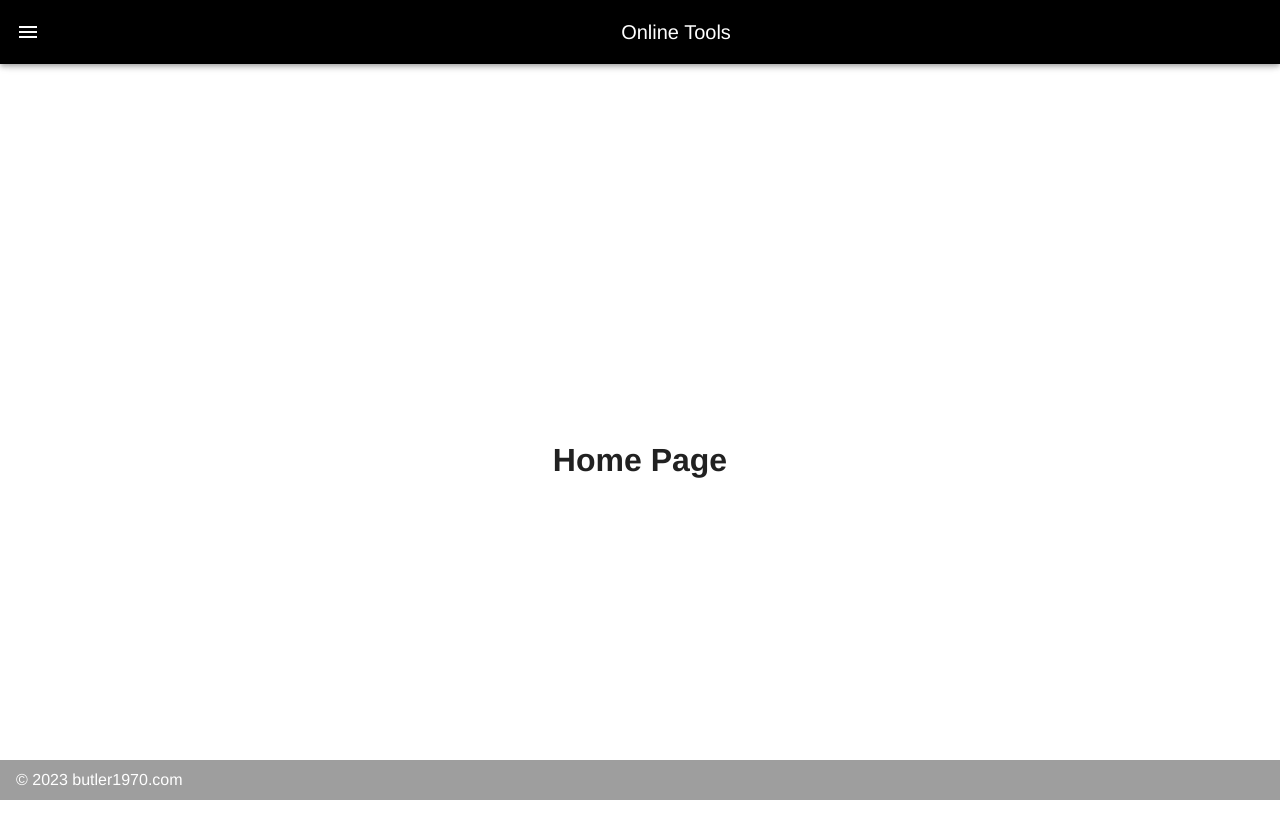
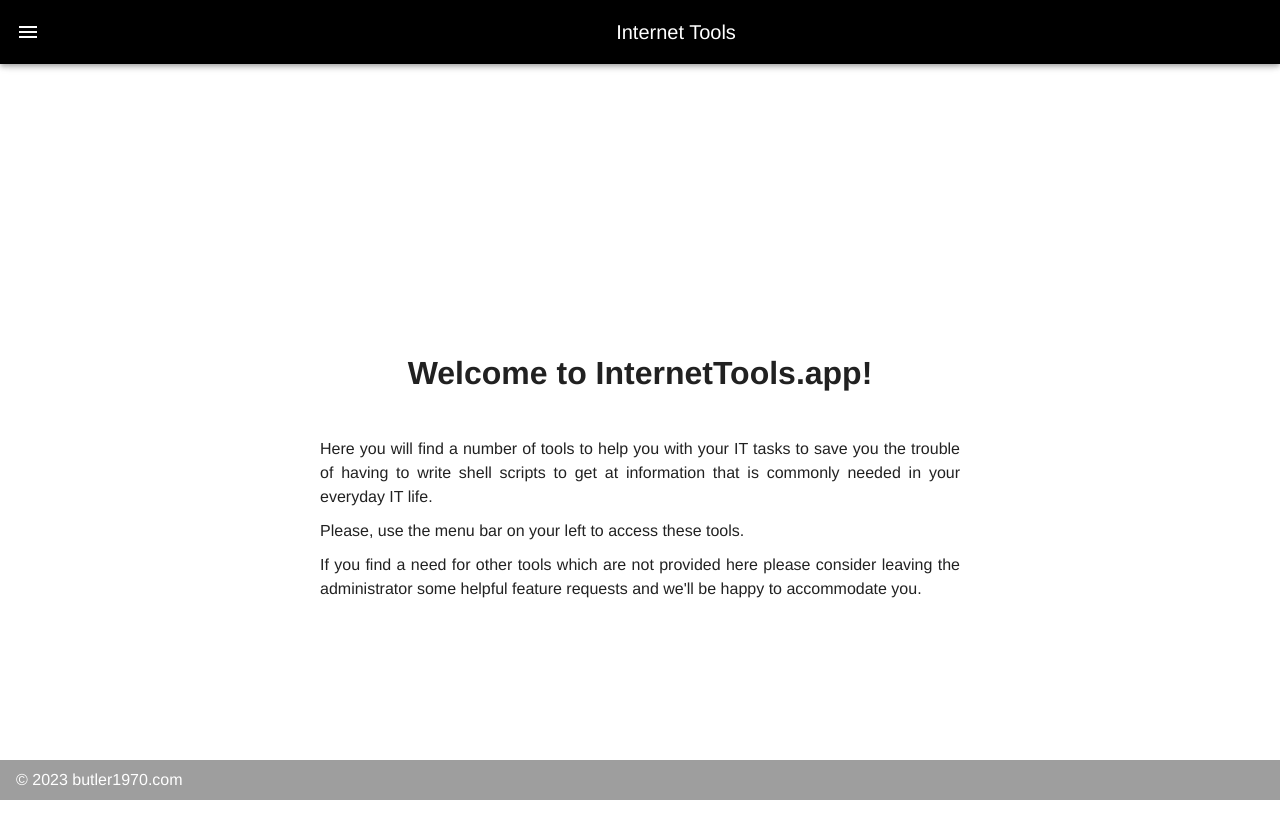
Before and after one commit to butler1970/vue, a Vue app: page / in a window 1280 px wide. Shown: the top 838 px of the page. Built offline with nearby package versions, Linux system fonts and the light colour scheme.

Commit message:
Added integration with ipify.org to retrieve client ip address.

```diff
--- a/src/App.vue
+++ b/src/App.vue
@@ -2,13 +2,13 @@
   <v-app>
     <v-app-bar color="primary" class="flex-grow-0" app>
       <v-app-bar-nav-icon @click.stop="drawer = !drawer"></v-app-bar-nav-icon>
-      <v-app-bar-title>Online Tools</v-app-bar-title>
+      <v-app-bar-title>Internet Tools</v-app-bar-title>
     </v-app-bar>
     <v-navigation-drawer app v-model="drawer">
       <v-list-item>
         <v-list-item-content>
-          <v-list-item-title class="text-h6">Online Tools</v-list-item-title>
-          <v-list-item-subtitle>Select the desired online tool</v-list-item-subtitle>
+          <v-list-item-title class="text-h6">Internet Tools</v-list-item-title>
+          <v-list-item-subtitle>Select the desired internet tool</v-list-item-subtitle>
         </v-list-item-content>
       </v-list-item>
       <v-divider></v-divider>
@@ -41,7 +41,7 @@ export default {
   data: () => ({
     drawer: false,
     items: [
-      {title: 'Home', icon: 'mdi-view-dashboard', route: '/'},
+      {title: 'Home', icon: 'mdi-home', route: '/'},
       {title: 'MyIP', icon: 'mdi-tools', route: '/my-ip'},
       {title: 'About', icon: 'mdi-account-box', route: '/about'},
     ],
--- a/src/components/HomePage.vue
+++ b/src/components/HomePage.vue
@@ -1,6 +1,9 @@
 <template>
   <div class="home">
-    <h1>Home Page</h1>
+    <h1>Welcome to InternetTools.app!</h1>
+    <p>Here you will find a number of tools to help you with your IT tasks to save you the trouble of having to write shell scripts to get at information that is commonly needed in your everyday IT life. </p>
+    <p>Please, use the menu bar on your left to access these tools.</p>
+    <p>If you find a need for other tools which are not provided here please consider leaving the administrator some helpful feature requests and we'll be happy to accommodate you.</p>
   </div>
 </template>
 
--- a/src/components/MyIPPage.vue
+++ b/src/components/MyIPPage.vue
@@ -1,7 +1,8 @@
 <template>
   <div class="myip">
     <h1>My IP Page</h1>
-    <p>My ip address is {{ this.ip_address }}.</p>
+    <p>According to ipify.org my ip address is <b>{{ this.ip_address_according_to_ipify }}</b>.</p>
+    <p>According to internettools.app, my ip address is <b>{{ this.ip_address_according_to_api }}</b>.</p>
   </div>
 </template>
 
@@ -12,7 +13,8 @@ export default {
   name: 'MyIPPage',
   data() {
     return {
-      ip_address: null,
+      ip_address_according_to_ipify: null,
+      ip_address_according_to_api: null
     }
   },
   created() {
@@ -20,9 +22,16 @@ export default {
   },
   methods: {
     getIpAddress() {
-      axios.get(`${process.env.VUE_APP_API_HOST}/api/get_ip_address`)
+      const ipifyUrl = "https://api.ipify.org?format=json"
+      axios.get(ipifyUrl)
           .then(response => {
-            this.ip_address = response.data;
+            this.ip_address_according_to_ipify = response.data.ip;
+          });
+
+      const apiUrl = `${process.env.VUE_APP_API_HOST}/api/get_ip_address?XDEBUG_SESSION_START=LARAVEL_SAIL`
+      axios.get(apiUrl)
+          .then(response => {
+            this.ip_address_according_to_api = response.data;
           });
     }
   }
```
